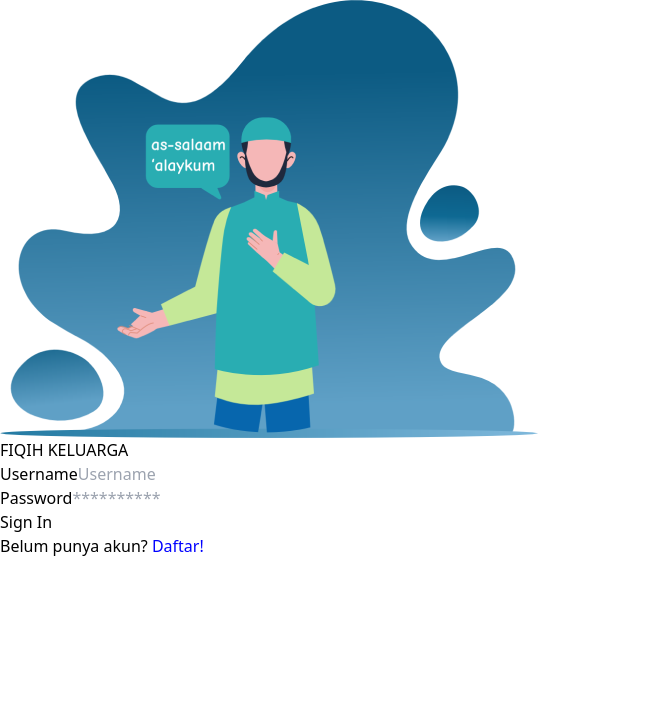
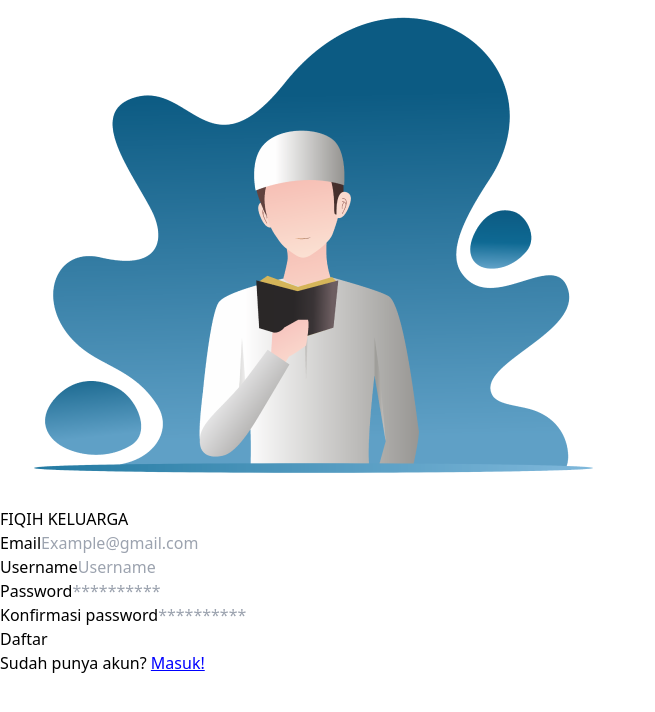
Before and after one commit to rizkyher/Project_Akhir_STFQ, a React (Vite) app in the folder Frontend/: page / in a window 1280 px wide. Shown: the top 712 px of the page, without its empty margins (0-655 px from the left). Built offline with nearby package versions, Linux system fonts and the light colour scheme.

Commit message:
add register FE

```diff
--- a/Frontend/src/App.jsx
+++ b/Frontend/src/App.jsx
@@ -1,12 +1,12 @@
 import Login from './pages/Login'
-import { Register } from './pages/Register'
+import Register from './pages/Register'
 
 function App() {
 
   return (
     <div>
-      <Login />
-      {/* <Register /> */}
+      {/* <Login /> */}
+      <Register />
     </div>
   )
 }
--- a/Frontend/src/css/login.jsx
+++ b/Frontend/src/css/login.jsx
@@ -1,7 +1,7 @@
 import styled from "styled-components";
 
 export const StyledHref = styled.a`
-decoration : underline;
+text-decoration : underline;
 color : blue;
 cursor : pointer;
 
--- a/Frontend/src/pages/Login.jsx
+++ b/Frontend/src/pages/Login.jsx
@@ -16,8 +16,8 @@ const Login = () => {
                     <h2 className="text-3xl font-bold text-gray-700 text-center pb-20">FIQIH <span className="text-[#29ADB2]">KELUARGA</span></h2>
                     <form className="mt-8 space-y-6">
                         <div>
-                            <label className="block text-gray-700 text-sm font-bold mb-2" htmlFor="username">
-                                Username
+                            <label className="block text-gray-700 text-sm font-bold mb-2" htmlFor="email">
+                                Email
                             </label>
                             <input
                                 className="shadow appearance-none border rounded w-full py-2 px-3 text-gray-700 leading-tight focus:outline-none focus:shadow-outline"
--- a/Frontend/src/pages/Register.jsx
+++ b/Frontend/src/pages/Register.jsx
@@ -1,9 +1,86 @@
-import React from 'react'
+import React from "react";
+import { StyledHref } from "../css/login";
+// import { AiOutlineTwitter } from "react-icons/ai";
+// import { BiLogoFacebook } from "react-icons/bi";
 
-export const Register = () => {
+const Register = () => {
     return (
-        <div className='w-full h-screen bg-black'>
-            <h1 className='text-white'>TEST</h1>
+        <div className="flex h-screen">
+            {/* Colored half */}
+            <div className="hidden lg:flex lg:w-1/2 bg-[#29ADB2] items-center justify-center pb-20">
+                <img src="assets/images/register.png" alt="Placeholder" className=" w-90 h-80 " />
+            </div>
+            {/* Non-colored half (Login form) */}
+            <div className="flex w-full lg:w-1/2 items-center justify-center">
+                <div className="max-w-md w-full p-8">
+                    <h2 className="text-3xl font-bold text-gray-700 text-center pb-20">FIQIH <span className="text-[#29ADB2]">KELUARGA</span></h2>
+                    <form className="space-y-3">
+                        <div>
+                            <label className="block text-gray-700 text-sm font-bold mb-1" htmlFor="email">
+                                Email
+                            </label>
+                            <input
+                                className="shadow appearance-none border rounded w-full py-2 px-3 text-gray-700 leading-tight focus:outline-none focus:shadow-outline"
+                                id="email"
+                                type="email"
+                                placeholder="Example@gmail.com"
+                            />
+                        </div>
+                        <div>
+                            <label className="block text-gray-700 text-sm font-bold mb-1" htmlFor="username">
+                                Username
+                            </label>
+                            <input
+                                className="shadow appearance-none border rounded w-full py-2 px-3 text-gray-700 leading-tight focus:outline-none focus:shadow-outline"
+                                id="username"
+                                type="text"
+                                placeholder="Username"
+                            />
+                        </div>
+                        <div>
+                            <label className="block text-gray-700 text-sm font-bold mb-1" htmlFor="password">
+                                Password
+                            </label>
+                            <input
+                                className="shadow appearance-none border rounded w-full py-2 px-3 text-gray-700 mb-3 leading-tight focus:outline-none focus:shadow-outline"
+                                id="password"
+                                type="password"
+                                placeholder="**********"
+                            />
+                        </div>
+                        <div>
+                            <label className="block text-gray-700 text-sm font-bold mb-1" htmlFor="password">
+                                Konfirmasi password
+                            </label>
+                            <input
+                                className="shadow appearance-none border rounded w-full py-2 px-3 text-gray-700 mb-3 leading-tight focus:outline-none focus:shadow-outline"
+                                id="password"
+                                type="password"
+                                placeholder="**********"
+                            />
+                        </div>
+                        <div className="flex items-center justify-center">
+                            <button
+                                className="bg-[#0766AD] hover:bg-blue-700 text-white font-bold py-2 px-20 rounded focus:outline-none focus:shadow-outline text-center"
+                                type="button"
+                            >
+                                Daftar
+                            </button>
+                            {/* <a
+                                className="inline-block align-baseline font-bold text-sm text-blue-500 hover:text-blue-800"
+                                href="#"
+                            >
+                                Forgot Password?
+                            </a> */}
+                        </div>
+                        <div className="text-center">
+                            Sudah punya akun? <StyledHref href="">Masuk!</StyledHref>
+                        </div>
+                    </form>
+                </div>
+            </div>
         </div>
-    )
-}
+    );
+};
+
+export default Register;
```
